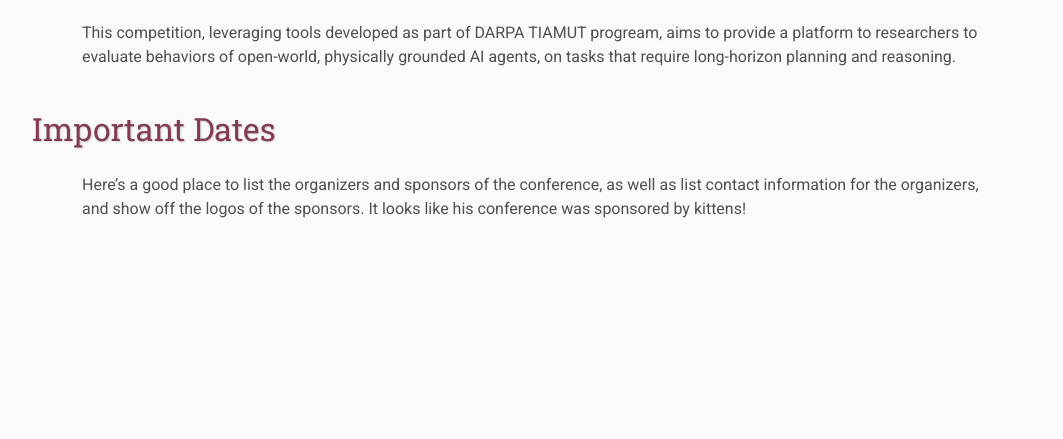
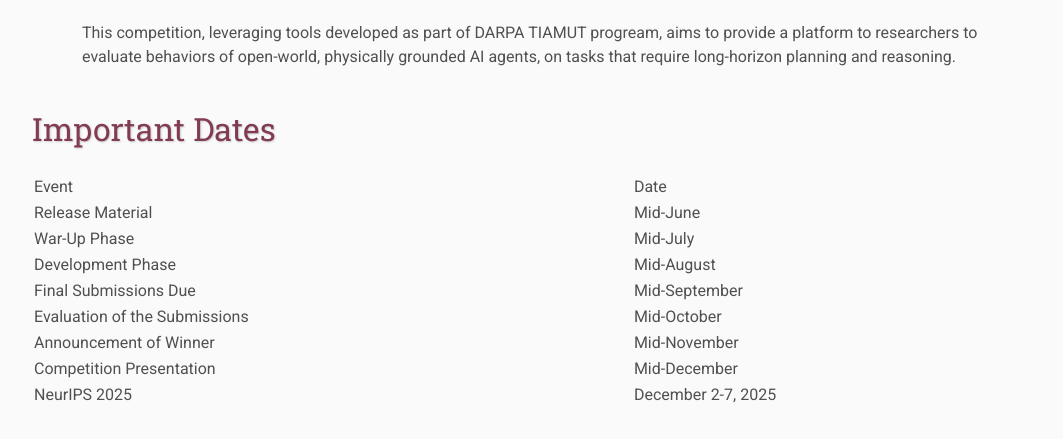
Before and after one commit to unchartered-ai/unchartered-ai.github.io, a plain HTML site: page index.html in a window 1280 px wide. Shown: the part 685-1124 px from the top of the page, without its empty margins (108-1171 px from the left). Before the commit the page ends 966 px from the top, so only its background shows below. Drawn offline with Linux system fonts and the light colour scheme.

Commit message:
Add a simple table

```diff
--- a/index.html
+++ b/index.html
@@ -58,12 +58,51 @@
 
     <h2>Important Dates</h2>
 
-    <p>
+    <table>
+        <tr>
+          <th>Event</th>
+          <th>Date</th>
+        </tr>
+        <tr>
+          <td>Release Material</td>
+          <td>Mid-June</td>
+        </tr>
+        <tr>
+          <td>War-Up Phase</td>
+          <td>Mid-July</td>
+        </tr>
+        <tr>
+          <td>Development Phase</td>
+          <td>Mid-August</td>
+        </tr>
+        <tr>
+          <td>Final Submissions Due</td>
+          <td>Mid-September</td>
+        </tr>
+        <tr>
+          <td>Evaluation of the Submissions</td>
+          <td>Mid-October</td>
+        </tr>
+        <tr>
+          <td>Announcement of Winner</td>
+          <td>Mid-November</td>
+        </tr>
+        <tr>
+          <td>Competition Presentation</td>
+          <td>Mid-December</td>
+        </tr>
+        <tr>
+          <td>NeurIPS 2025</td>
+          <td>December 2-7, 2025</td>
+        </tr>
+      </table>
+
+    <!-- <p>
         Here&rsquo;s a good place to list the organizers and sponsors of the conference,
         as well as list contact information for the organizers,
         and show off the logos of the sponsors.
         It looks like his conference was sponsored by kittens!
-    </p>
+    </p> -->
     <!-- <table class="sponsors">
         <tr>
             <td class="sponsor">
```
